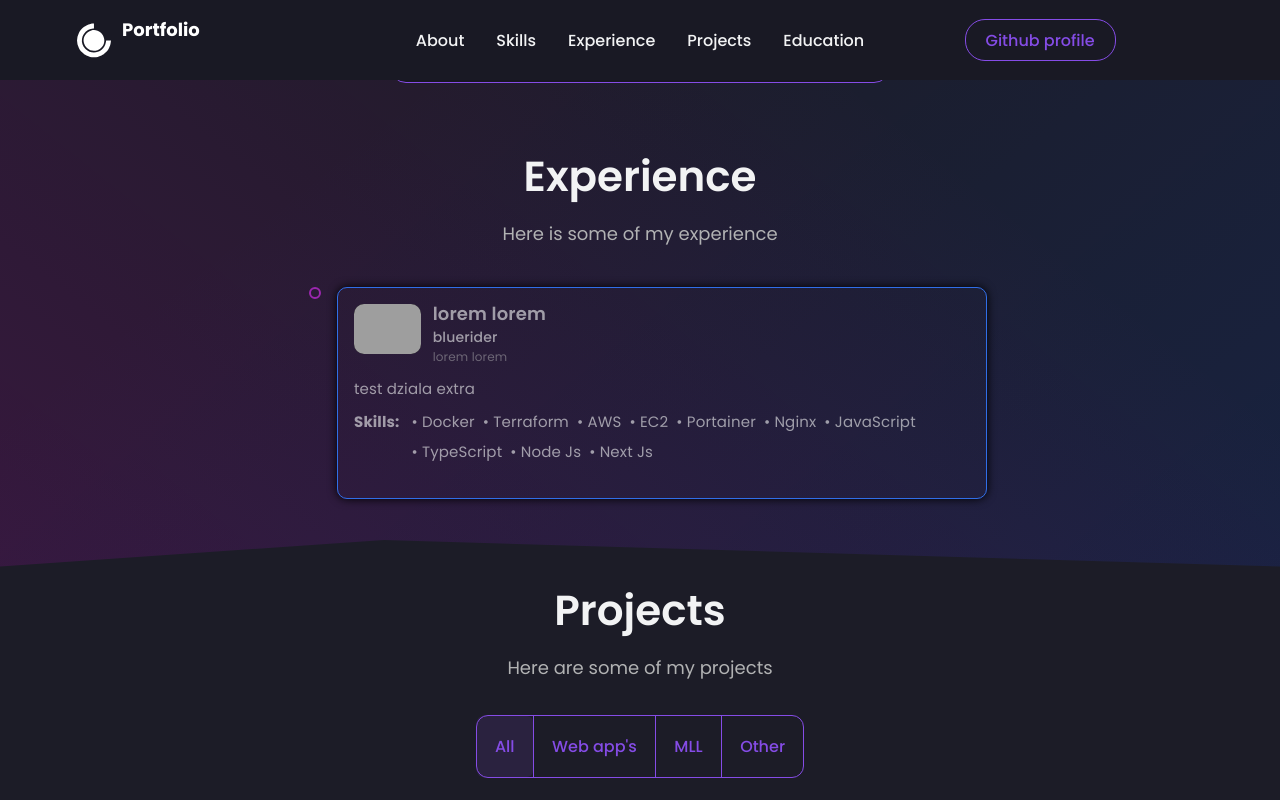
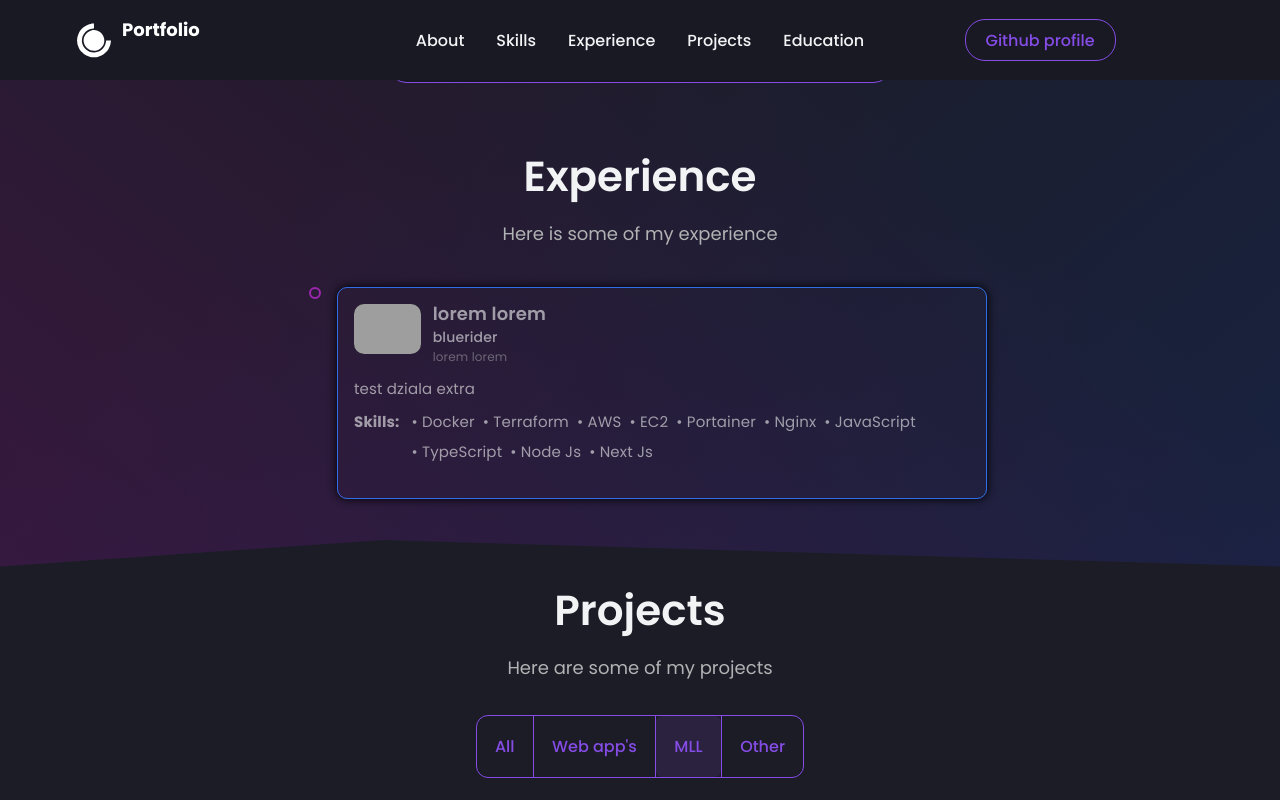
Before and after one commit to Zenkovsky03/showcase, a React (Create React App) app: page / in a window 1280 px wide. Both pictures are taken after a click on the element "MLL". Shown: the part 1500-2300 px from the top of the page. Built offline with nearby package versions, Linux system fonts and the light colour scheme; grey boxes are pictures that could not be loaded.

Commit message:
Add: basic functionality for Toggle buton for switching category of projects

```diff
--- a/src/components/Projects/index.js
+++ b/src/components/Projects/index.js
@@ -96,16 +96,28 @@ function Projects(props) {
                 <Desc>Here are some of my projects</Desc>
                 <ToogleGroup>
                     {toogle === "all" ? (
-                        <ToogleButton active value="all">All</ToogleButton>
+                        <ToogleButton active value="all" onClick={()=>setToogle("all")}>All</ToogleButton>
                     ) : (
-                        <ToogleButton value="all" >All</ToogleButton>
+                        <ToogleButton value="all" onClick={()=>setToogle("all")} >All</ToogleButton>
                     )}
                     <Divider/>
-                    <ToogleButton>Web app's</ToogleButton>
+                    {toogle === "web app" ? (
+                        <ToogleButton active value="web app" onClick={()=>setToogle("web app")}>Web app's</ToogleButton>
+                    ) : (
+                        <ToogleButton value="web app" onClick={()=>setToogle("web app")}>Web app's</ToogleButton>
+                    )}
                     <Divider/>
-                    <ToogleButton>MLL</ToogleButton>
+                    {toogle === "mll" ? (
+                        <ToogleButton active value="mll" onClick={()=>setToogle("mll")}>MLL</ToogleButton>
+                    ) : (
+                        <ToogleButton value="mll" onClick={()=>setToogle("mll")}>MLL</ToogleButton>
+                    )}
                     <Divider/>
-                    <ToogleButton>Other</ToogleButton>
+                    {toogle === "other" ? (
+                        <ToogleButton active value="other" onClick={()=>setToogle("other")}>Other</ToogleButton>
+                    ) : (
+                        <ToogleButton value="other" onClick={()=>setToogle("other")}>Other</ToogleButton>
+                    )}
                 </ToogleGroup>
             </Wrapper>
         </Container>
```
